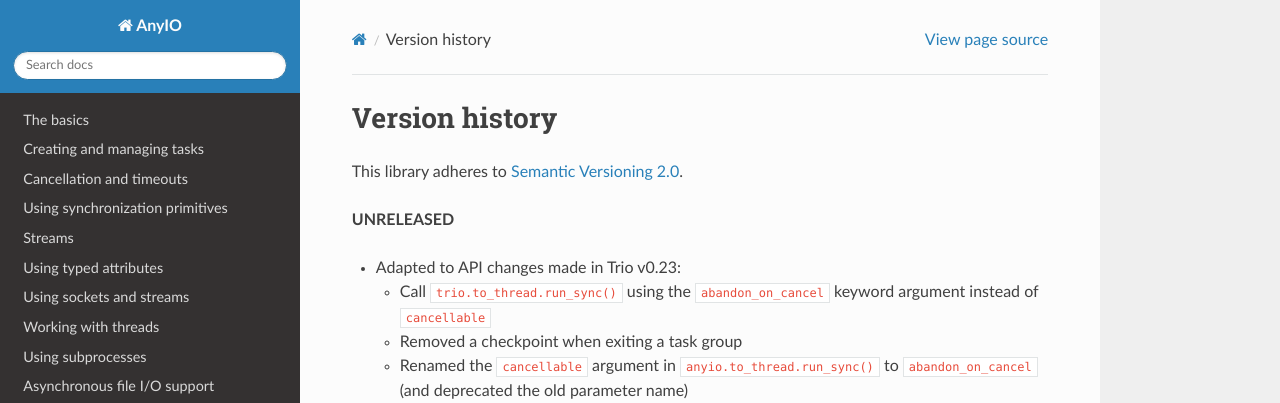
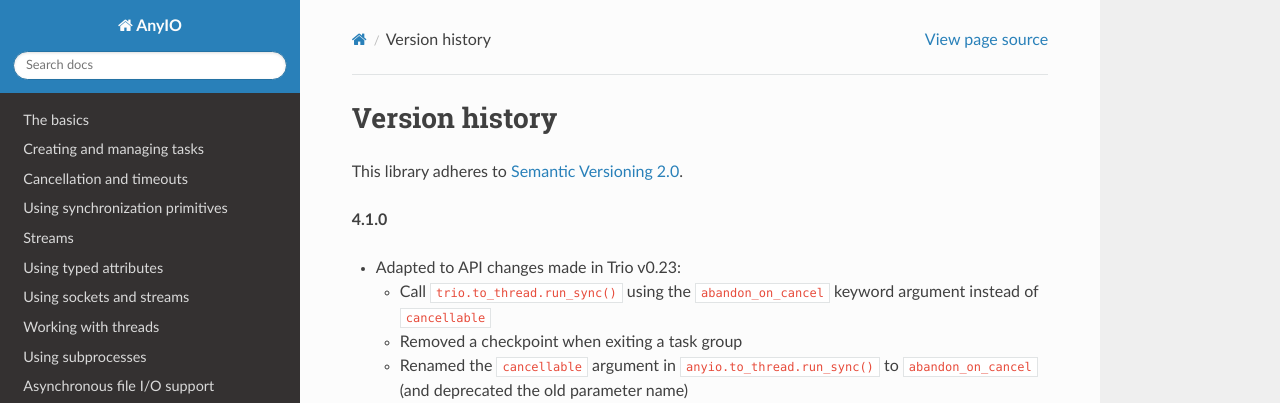
Before and after one commit to agronholm/anyio, a Sphinx documentation site: the page built from docs/versionhistory.rst, in a window 1280 px wide and 900 px high. Shown: the top 403 px of the window. Built offline with Sphinx 7.4.7 and the Read the Docs theme 2.0.0, drawn with Linux system fonts in a browser that asks for light colours; the version number could not be read and is left out.

Commit message:
Bumped up the version

```diff
--- a/docs/versionhistory.rst
+++ b/docs/versionhistory.rst
@@ -3,7 +3,7 @@ Version history
 
 This library adheres to `Semantic Versioning 2.0 <http://semver.org/>`_.
 
-**UNRELEASED**
+**4.1.0**
 
 - Adapted to API changes made in Trio v0.23:
 
```
